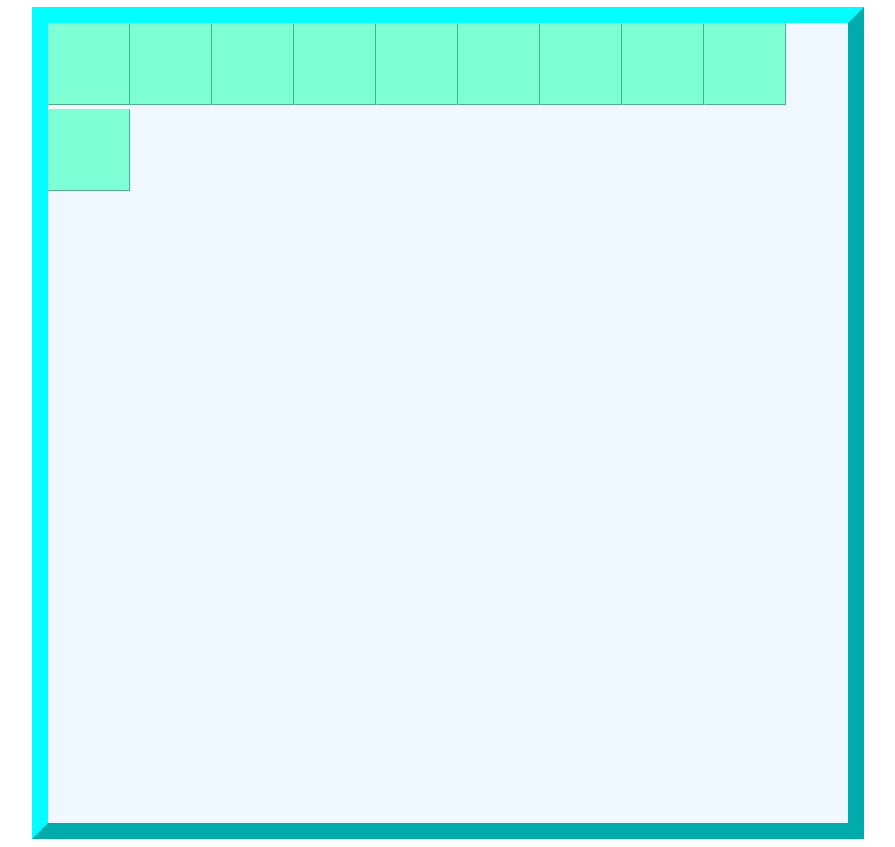
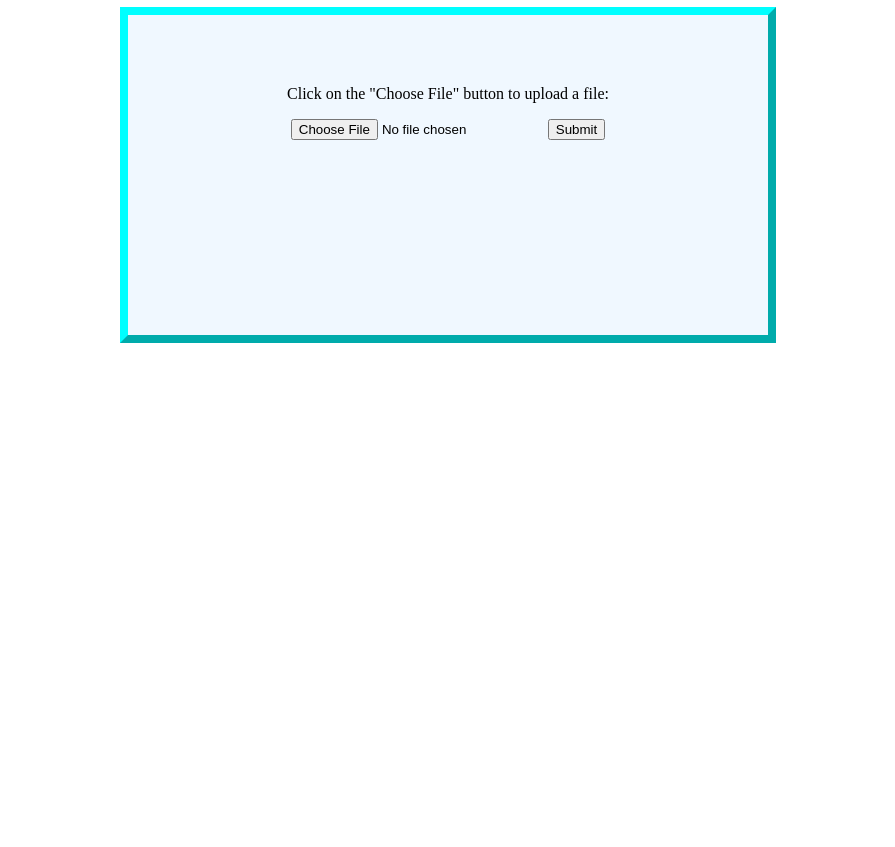
Before and after one commit to fraserdrive/fraserdrive.github.io, a plain HTML site: page index.html in a window 1280 px wide. Shown: the part 73-920 px from the top of the page, without its empty margins (192-1087 px from the left). After the commit the page ends 800 px from the top, so only its background shows below. Drawn offline with Linux system fonts and the light colour scheme.

Commit message:
add upload form

```diff
--- a/index.html
+++ b/index.html
@@ -3,7 +3,7 @@
 <head>
     <meta charset="UTF-8">
     <meta name="viewport" content="width=device-width, initial-scale=1.0">
-    <title>Snake</title>
+    <title>Fraser Laser</title>
     <style>
         #title{
             background-color: ghostwhite;
@@ -11,41 +11,33 @@
         }
         #game{
             background-color: aliceblue;
-            width: 50em;
-            height: 50em;
+            width: 40em;
+            height: 20em;
             margin: auto;
             border-color: aqua;
             border-style: outset;
-            border-width: 1em;
+            border-width: 0.5em;
+            text-align: center;
         }
-        .tile{
-            background-color: aquamarine;
-            width: 5em;
-            height: 5em;
-            border-style: inherit;
-            border-color: aquamarine;
-            display: inline-block;
-            border-width: 0.1em;
-        }
+
     </style>
 </head>
 <body>
-    <h1 id="title">Snake</h1>
+    <h1 id="title">Fraser Laser</h1>
 
     <div id="game">
 
+        <br/>
+        <br/>
+        <br/>
+
+        <p>Click on the "Choose File" button to upload a file:</p>
+        <form action="/action_page.php">
+            <input type="file" id="myFile" name="filename">
+            <input type="submit">
+        </form>
+
     </div>
-
-    <script>
-        var snakeSize = 1;
-        var gridSize = 10;
-
-        var board = document.getElementById("game");
-
-        for (var i = 0; i < gridSize; i++){
-            board.innerHTML += "<div class='tile' id='" + i + "'></div>" ;
-        }
-    </script>
 
 </body>
 </html>
```
